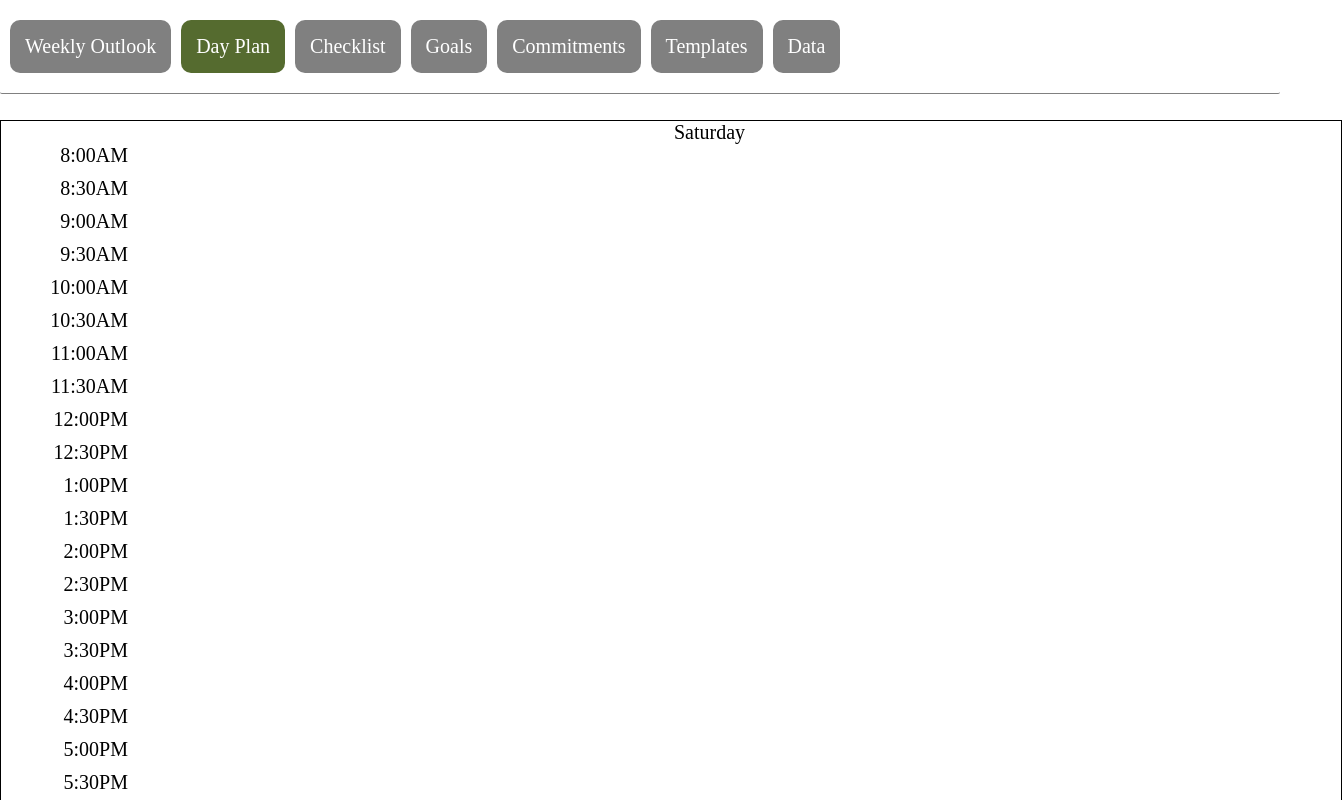
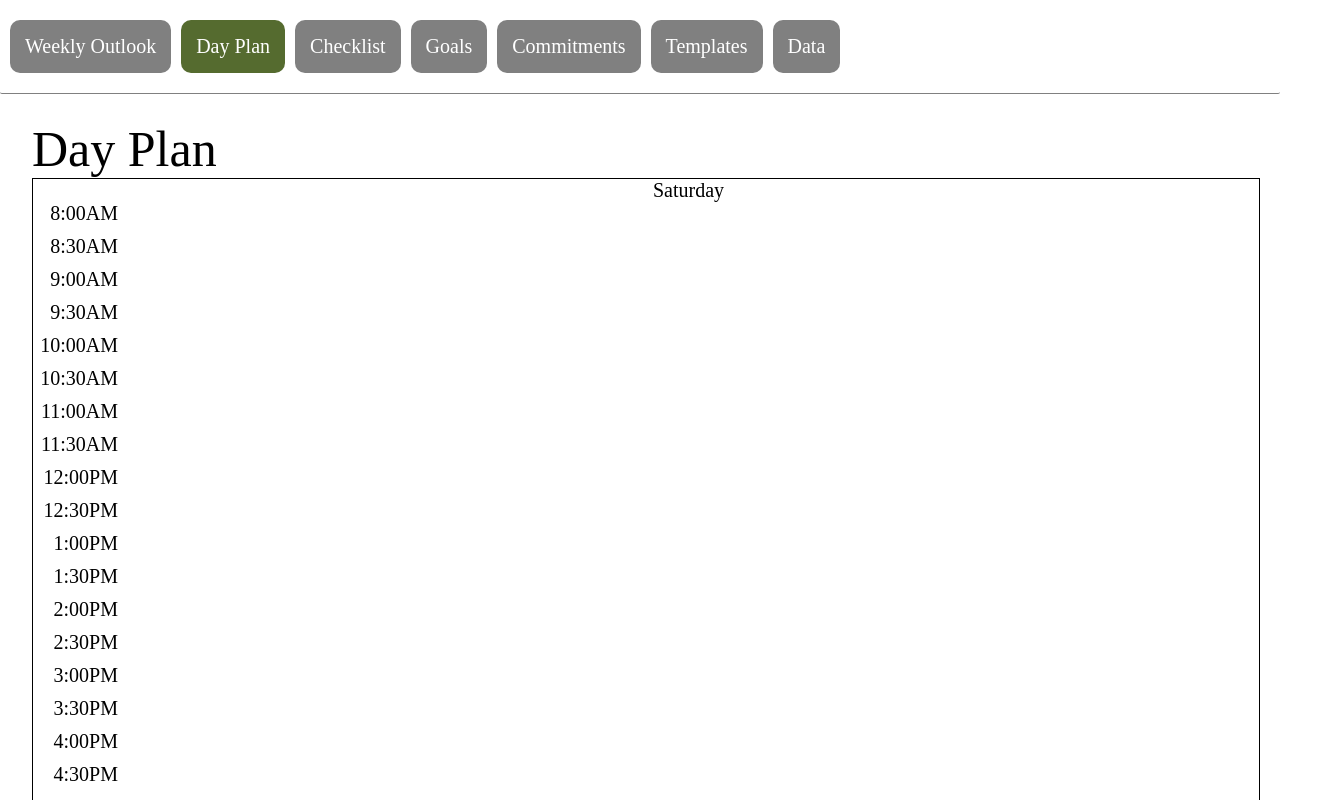
Before and after one commit to AllenZoo/Scheduler, a React (Create React App) app: page /dayplan in a window 1280 px wide. Shown: the top 800 px of the page, 1342 px wide, since content can reach past the window. Built offline with nearby package versions, Linux system fonts and the light colour scheme; the HTML template or start-up script is replaced by a standard one.

Commit message:
Polished up CSS

```diff
--- a/src/css/App.css
+++ b/src/css/App.css
@@ -1,5 +1,8 @@
 .App {
   text-align: center;
+  max-width: 95%;
+  margin: 0 auto !important;
+  float: none !important;
 }
 
 .App-logo {
--- a/src/css/commitment.css
+++ b/src/css/commitment.css
@@ -5,7 +5,6 @@
   justify-content: center;
   align-items: center;
   position: relative;
-  left: 20px;
 }
 
 .commitment-display div {
@@ -25,7 +24,7 @@
 
 .delete-commitment-button {
   position: absolute;
-  right: -20px;
+  right: 0px;
   top: 0px;
   background-color: brown;
 }
@@ -33,3 +32,8 @@
 .delete-commitment-button:hover {
   cursor: pointer;
 }
+
+.commitments-page-container {
+  display: flex;
+  flex-direction: column;
+}
--- /dev/null
+++ b/src/css/dayPlan.css
@@ -0,0 +1,4 @@
+.day-plan-container {
+  display: flex;
+  flex-direction: column;
+}
--- a/src/css/general.css
+++ b/src/css/general.css
@@ -36,6 +36,12 @@ input::-webkit-inner-spin-button {
   box-shadow: 0px 0px 5px rgba(0, 0, 0, 0.5);
 }
 
+.page-title {
+  font-size: 50px;
+  z-index: 200;
+  align-self: flex-start;
+}
+
 body {
   margin-top: 120px;
   padding-bottom: 100px;
--- a/src/css/table.css
+++ b/src/css/table.css
@@ -3,14 +3,13 @@
   top: 0px;
   bottom: 50px;
   padding-bottom: 20px;
-  padding-right: 60px;
-  left: 0;
-  right: 0;
+  padding-right: 10px;
   z-index: 200;
   border: 1px solid black;
   display: flex;
   flex-direction: column;
   width: 100%;
+  min-width: 1000px;
 }
 
 #time-table-dates {
@@ -59,24 +58,8 @@
   align-items: center;
 }
 
-.date-container {
-  display: flex;
-  flex-direction: column;
-  flex: 1;
-  align-items: center;
-}
-
-.date-container p {
-  font-weight: bold;
-}
-
 .time-table-header-container {
   display: flex;
-}
-
-.time-table-header-padding {
-  display: flex;
-  flex: 1;
 }
 
 .time-table-header-day {
@@ -102,14 +85,17 @@
 }
 
 .time-table-row-time-container {
-  position: relative;
-  left: 0;
+  flex-direction: row;
+  align-items: center;
+  justify-content: flex-end;
+  width: 100%;
+}
+
+.time-table-row-time-container,
+.time-table-header-padding {
   display: flex;
-  flex-direction: row;
-  align-items: flex-start;
-  justify-content: flex-end;
+  max-width: 85px;
   flex: 1;
-  width: 100%;
 }
 
 .time-table-row-plan-container {
--- a/src/pages/Checklist/checklist.jsx
+++ b/src/pages/Checklist/checklist.jsx
@@ -23,6 +23,7 @@ class Checklist extends Component {
     return (
       <div>
         <div className="checklist-container">
+          <div className="page-title">Todo-List</div>
           <ChecklistForm
             commitments={this.commitments}
             addChecklistTask={this.addTaskToList}
--- a/src/pages/Commitments/commitments.jsx
+++ b/src/pages/Commitments/commitments.jsx
@@ -14,7 +14,8 @@ class Commitments extends Component {
 
   render() {
     return (
-      <div>
+      <div className="commitments-page-container">
+        <div className="page-title">Commitments</div>
         <div className="commitment-container">
           {this.props.commitments.map((c) => (
             <Commitment
--- a/src/pages/Data/data.jsx
+++ b/src/pages/Data/data.jsx
@@ -1,4 +1,5 @@
 import React, { Component } from "react";
+import "../../css/data.css";
 
 class Data extends Component {
   constructor(props) {
@@ -17,6 +18,7 @@ class Data extends Component {
   render() {
     return (
       <div>
+        <div className="page-title">Save or Load Data</div>
         <div>
           <label htmlFor="user-name-input">User: </label>
           <input id="user-name-input" type="text" ref={this.userRef}></input>
--- a/src/pages/DayPlan/dayPlan.jsx
+++ b/src/pages/DayPlan/dayPlan.jsx
@@ -1,6 +1,7 @@
 import React, { Component } from "react";
 import _ from "lodash";
 import TimeTable from "../../components/timetable/timeTable";
+import "../../css/dayPlan.css";
 
 class DayPlan extends Component {
   getDayPlan() {
@@ -27,7 +28,12 @@ class DayPlan extends Component {
   dayPlan = this.getDayPlan();
 
   render() {
-    return <TimeTable schedule={this.dayPlan}></TimeTable>;
+    return (
+      <div className="day-plan-container">
+        <div className="page-title">Day Plan</div>
+        <TimeTable schedule={this.dayPlan}></TimeTable>
+      </div>
+    );
   }
 }
 
--- a/src/pages/Template/templates.jsx
+++ b/src/pages/Template/templates.jsx
@@ -21,6 +21,7 @@ class Templates extends Component {
     return (
       <div>
         <div className="template-container">
+          <div className="page-title">Template</div>
           <TimeTable schedule={this.props.template}></TimeTable>
           <TemplateForm
             times={this.times}
--- a/src/pages/WeeklyOutlook/weeklyOutlook.jsx
+++ b/src/pages/WeeklyOutlook/weeklyOutlook.jsx
@@ -6,6 +6,7 @@ class WeeklyOutlook extends Component {
   render() {
     return (
       <div className="weekly-outlook-container">
+        <div className="page-title">Weekly Outlook</div>
         <TimeTable schedule={this.props.schedule}></TimeTable>
         {/* {console.log(this.props.schedule)} */}
         <div id="content-body">
```
Also changed, not shown: src/css/data.css (added).
